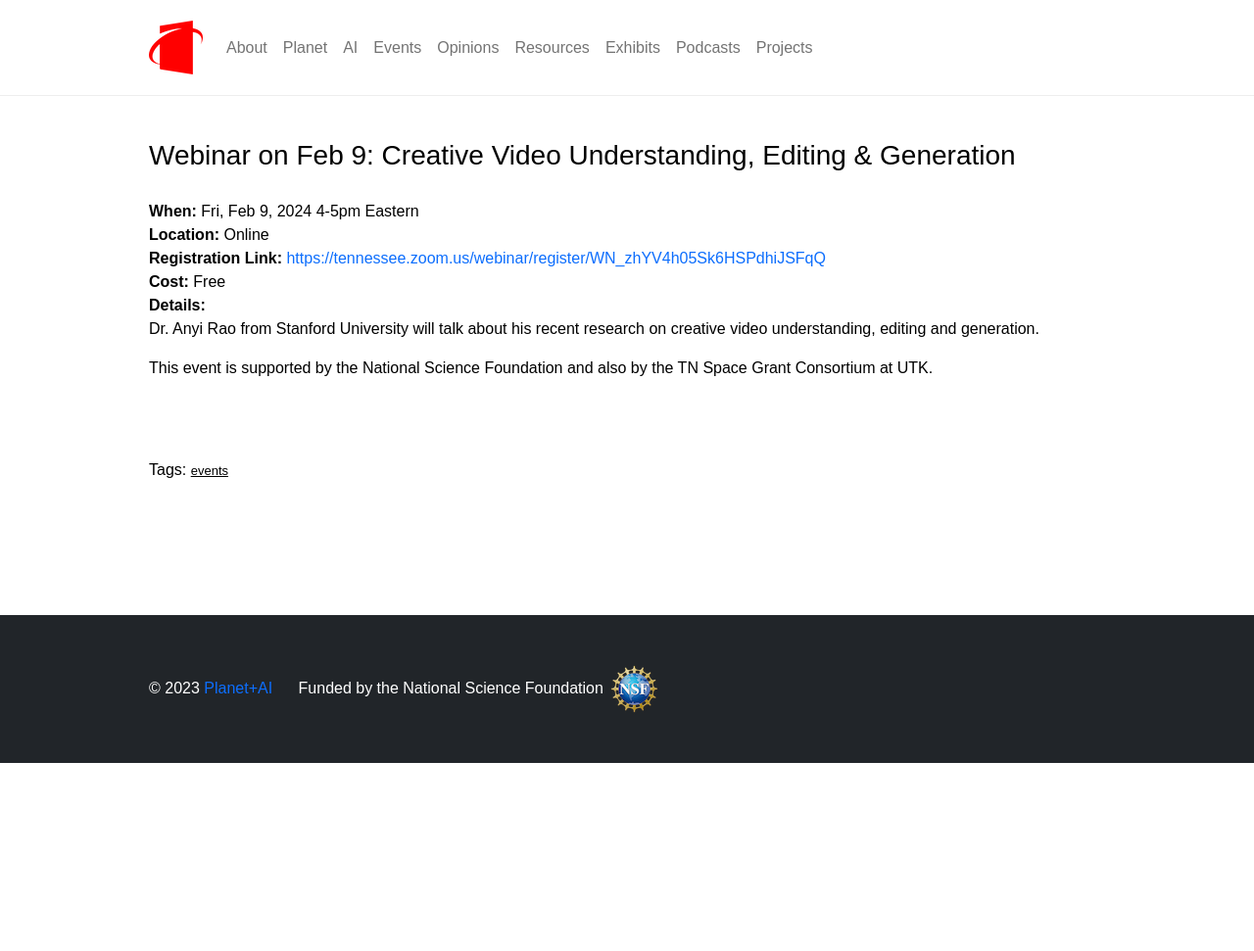
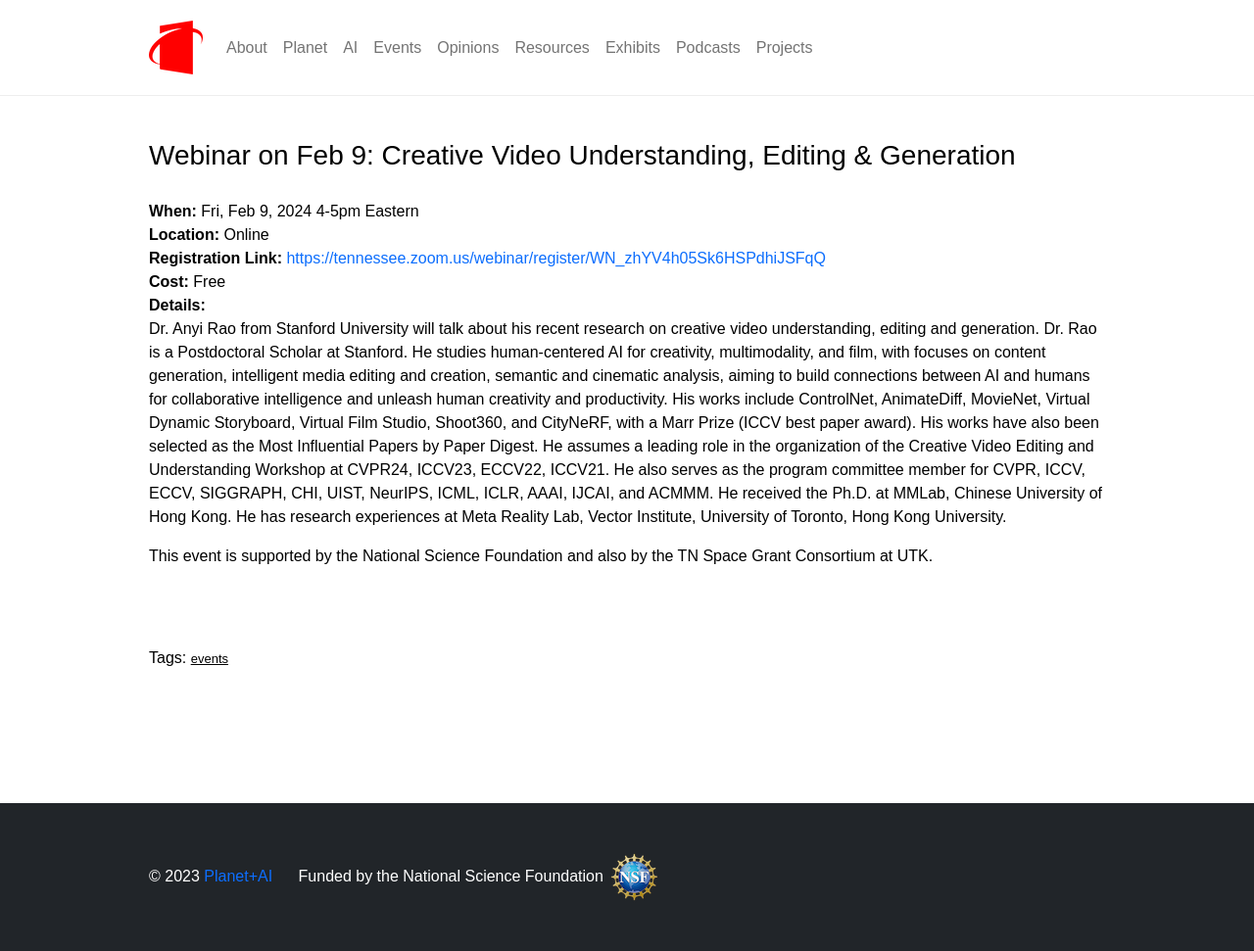
Before and after one commit to planet-ai-2023/planet-ai-2023.github.io, a Jekyll site: the page built from _posts/2024-1-1-webinar-feb-9-creative-video-understanding-editing-and-generation.md, in a window 1280 px wide. Shown: the whole page at 98% size. Built offline with Jekyll 4.4.1, drawn with Linux system fonts in a browser that asks for light colours; before the commit the page ends 900 px from its top, so only the background shows below that.

Commit message:
Add files via upload

```diff
--- a/_posts/2024-1-1-webinar-feb-9-creative-video-understanding-editing-and-generation.md
+++ b/_posts/2024-1-1-webinar-feb-9-creative-video-understanding-editing-and-generation.md
@@ -12,7 +12,7 @@ tags: [ events ]
 **Registration Link:** [https://tennessee.zoom.us/webinar/register/WN_zhYV4h05Sk6HSPdhiJSFqQ](https://tennessee.zoom.us/webinar/register/WN_zhYV4h05Sk6HSPdhiJSFqQ){:target="_blank"}
 **Cost:** Free
 **Details:**
-Dr. Anyi Rao from Stanford University will talk about his recent research on creative video understanding, editing and generation.
+Dr. Anyi Rao from Stanford University will talk about his recent research on creative video understanding, editing and generation. Dr. Rao is a Postdoctoral Scholar at Stanford. He studies human-centered AI for creativity, multimodality, and film, with focuses on content generation, intelligent media editing and creation, semantic and cinematic analysis, aiming to build connections between AI and humans for collaborative intelligence and unleash human creativity and productivity. His works include ControlNet, AnimateDiff, MovieNet, Virtual Dynamic Storyboard, Virtual Film Studio, Shoot360, and CityNeRF, with a Marr Prize (ICCV best paper award). His works have also been selected as the Most Influential Papers by Paper Digest. He assumes a leading role in the organization of the Creative Video Editing and Understanding Workshop at CVPR24, ICCV23, ECCV22, ICCV21. He also serves as the program committee member for CVPR, ICCV, ECCV, SIGGRAPH, CHI, UIST, NeurIPS, ICML, ICLR, AAAI, IJCAI, and ACMMM. He received the Ph.D. at MMLab, Chinese University of Hong Kong. He has research experiences at Meta Reality Lab, Vector Institute, University of Toronto, Hong Kong University.
 
 This event is supported by the National Science Foundation and also by the TN Space Grant Consortium at UTK.
 <br/>
```
Also changed, not shown: _posts/2024-1-23-webinar-april-12-hirise.md (added, +22 -0 lines).
